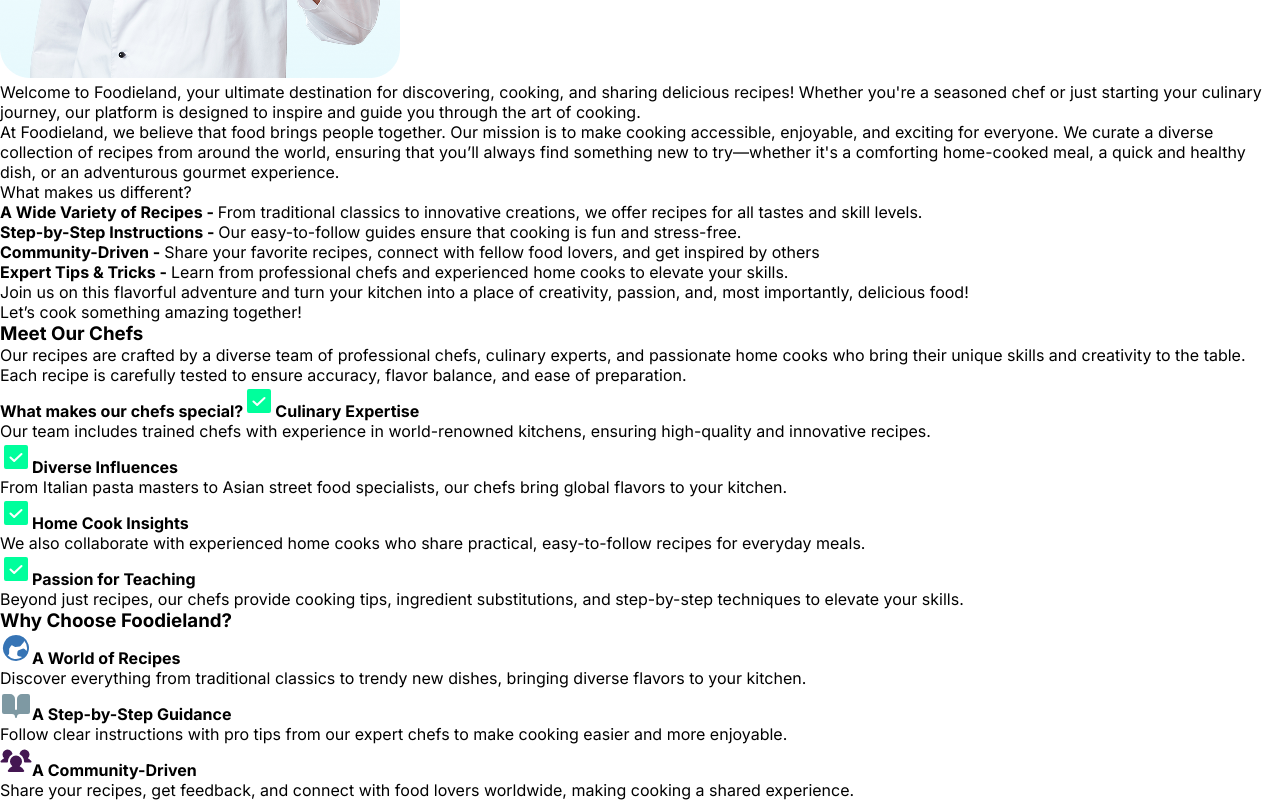
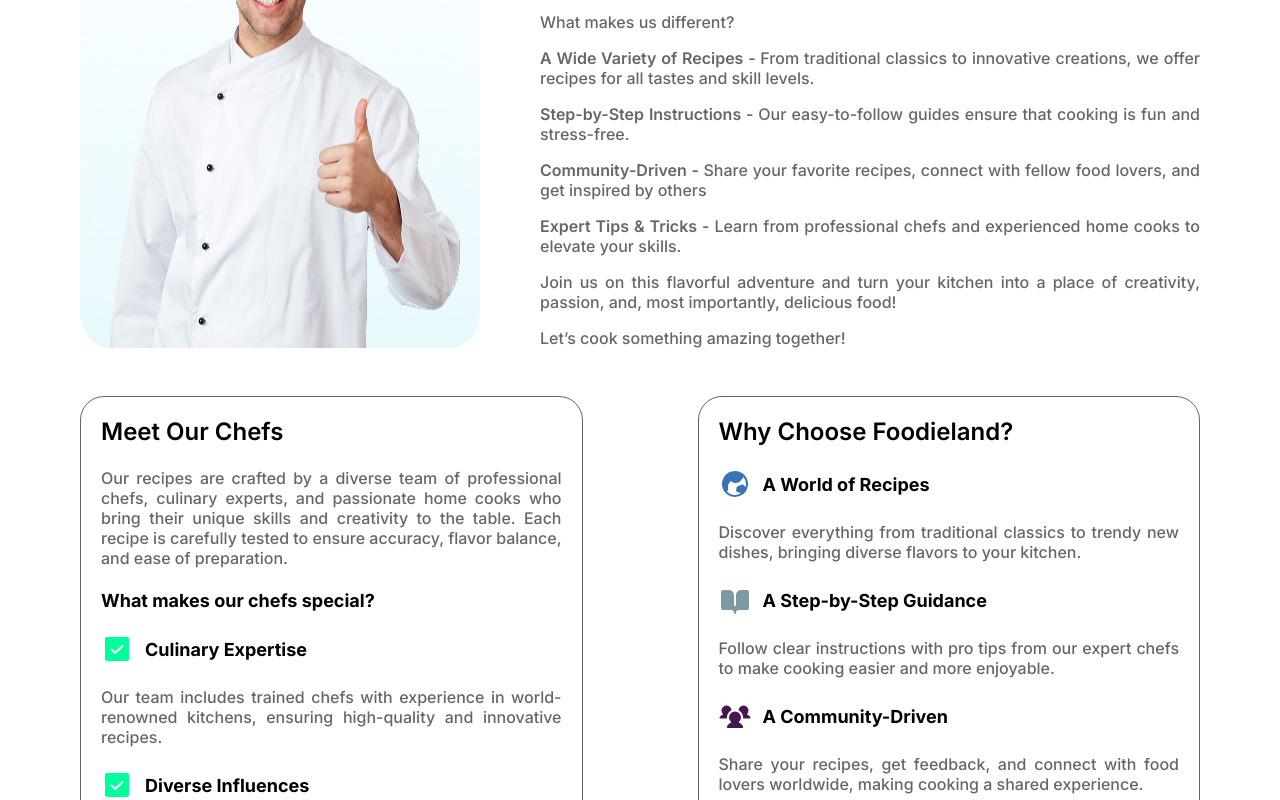
Before and after one commit to RayanneRamos/foodieland, a React (Vite) app: page /about-us in a window 1280 px wide. Shown: the part 540-1340 px from the top of the page. Built offline with nearby package versions, Linux system fonts and the light colour scheme.

Commit message:
:lipstick: style: create a about foodieland, chefs and choose foodieland styles

```diff
--- a/src/pages/about-us/styles.module.scss
+++ b/src/pages/about-us/styles.module.scss
@@ -0,0 +1,140 @@
+.main {
+  max-width: 1440px;
+  margin: 0 auto;
+
+  padding: 0 80px;
+
+  h1 {
+    font-size: 64px;
+    letter-spacing: -4%;
+
+    margin-top: 84px;
+
+    text-align: center;
+  }
+
+  .mainContent {
+    display: flex;
+    justify-content: space-between;
+
+    gap: 60px;
+
+    margin-top: 72px;
+
+    .about {
+      display: flex;
+      flex-direction: column;
+
+      gap: 16px;
+
+      .aboutText {
+        font-weight: 500;
+        letter-spacing: -4%;
+
+        color: rgba(0, 0, 0, 0.6);
+
+        text-align: justify;
+
+        .aboutBold {
+          font-weight: 600;
+          letter-spacing: -4%;
+        }
+      }
+    }
+  }
+}
+
+.moreAbout {
+  display: flex;
+  justify-content: space-between;
+
+  gap: 115px;
+
+  margin-top: 48px;
+
+  .aboutChef {
+    width: 570px;
+
+    border: 1px solid rgba(0, 0, 0, 0.6);
+    border-radius: 24px;
+
+    display: flex;
+    flex-direction: column;
+
+    gap: 22px;
+
+    padding: 20px;
+
+    .aboutChefTitle {
+      font-size: 24px;
+      font-weight: 600;
+
+      letter-spacing: -4%;
+    }
+
+    .aboutChefText {
+      font-weight: 500;
+      letter-spacing: -4%;
+
+      color: rgba(0, 0, 0, 0.6);
+
+      text-align: justify;
+    }
+
+    .aboutChefBold {
+      display: flex;
+      align-items: center;
+      gap: 12px;
+
+      font-size: 18px;
+      font-weight: 700;
+
+      letter-spacing: -4%;
+    }
+  }
+
+  .aboutChooseFoodieland {
+    width: 570px;
+
+    border: 1px solid rgba(0, 0, 0, 0.6);
+    border-radius: 24px;
+
+    display: flex;
+    flex-direction: column;
+
+    gap: 22px;
+
+    padding: 20px;
+
+    .aboutChooseFoodielandTitle {
+      font-size: 24px;
+      font-weight: 600;
+
+      letter-spacing: -4%;
+    }
+
+    .aboutChooseFoodielandBold {
+      display: flex;
+      align-items: center;
+      gap: 12px;
+
+      font-size: 18px;
+      font-weight: 700;
+
+      letter-spacing: -4%;
+    }
+
+    .aboutChooseFoodielandText {
+      font-weight: 500;
+      letter-spacing: -4%;
+
+      color: rgba(0, 0, 0, 0.6);
+
+      text-align: justify;
+
+      display: flex;
+      align-items: center;
+      gap: 12px;
+    }
+  }
+}
```
